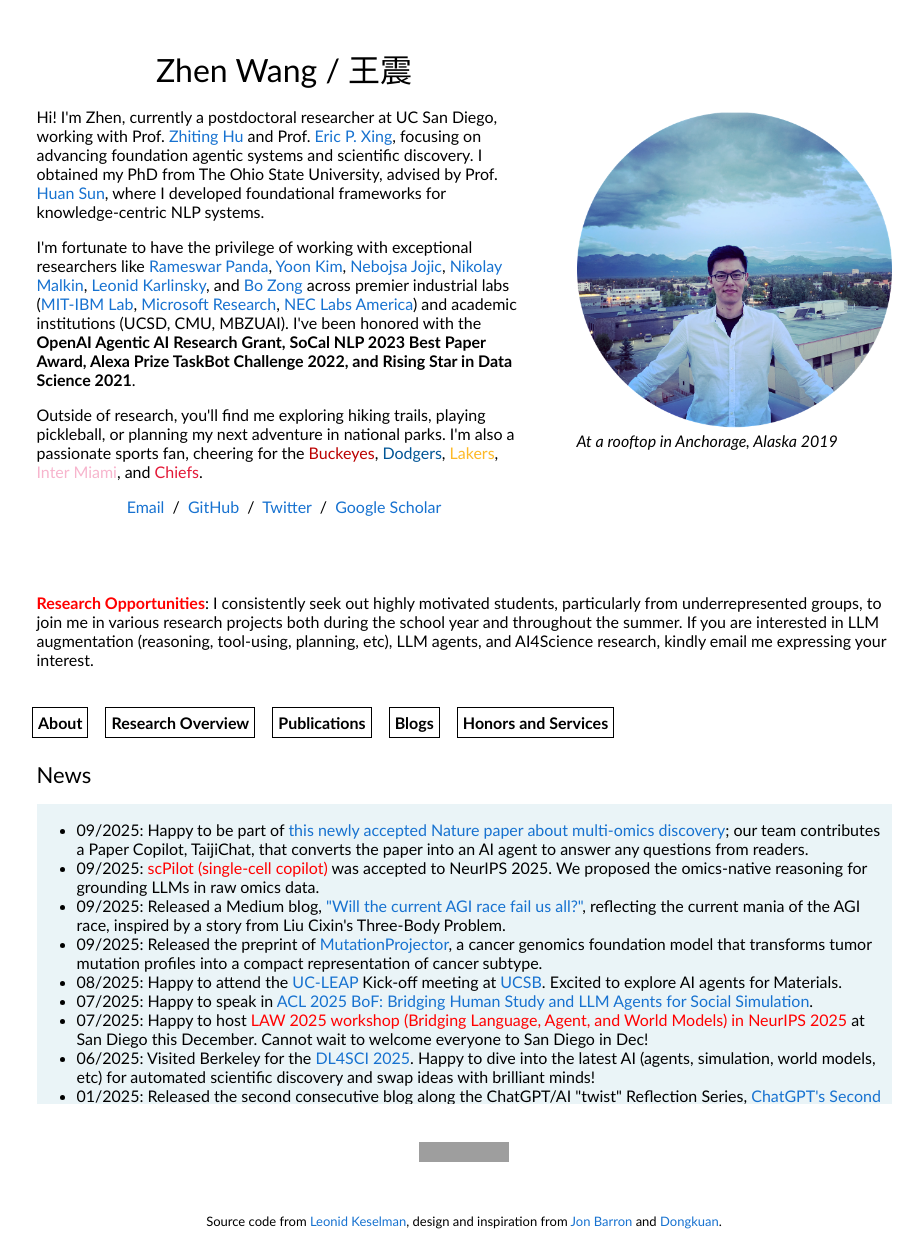
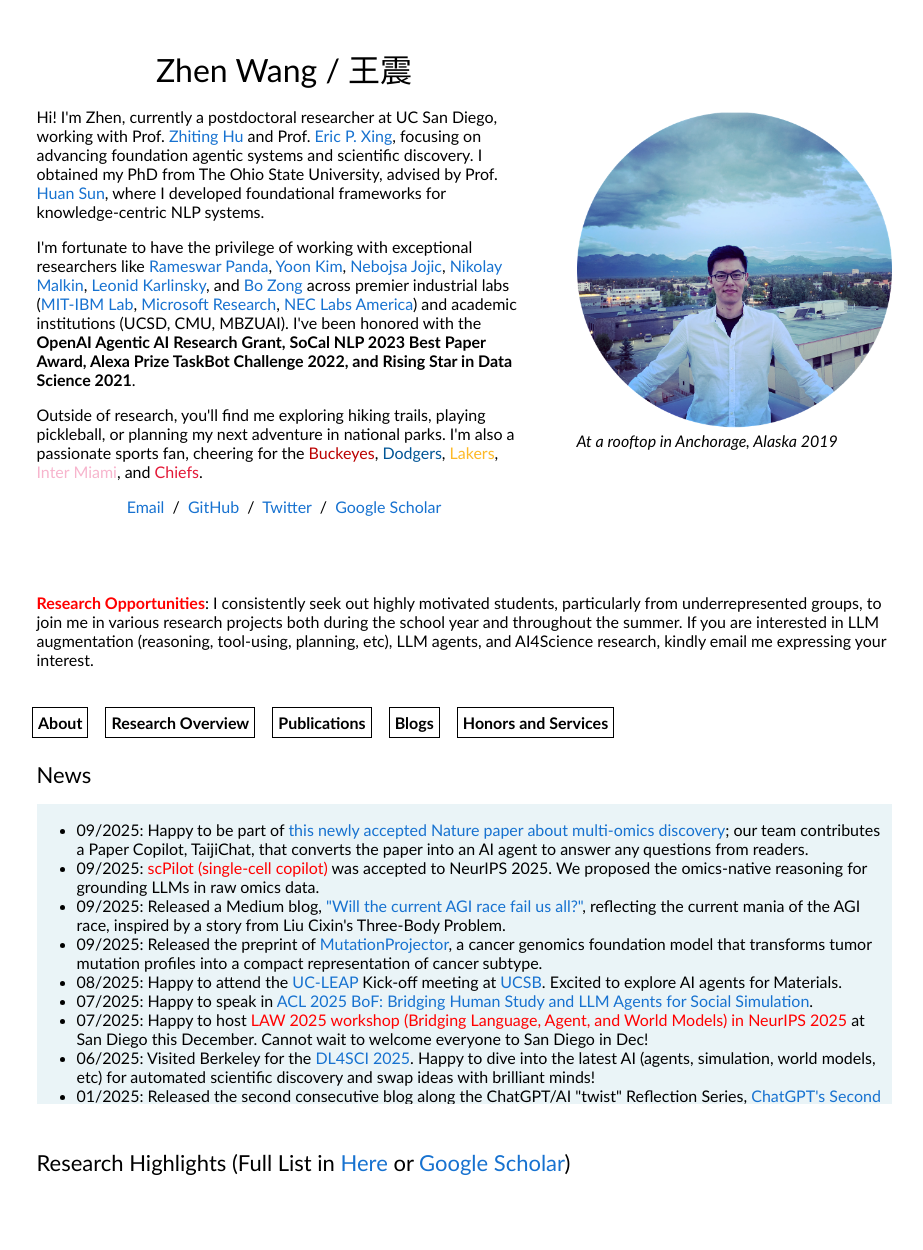
Before and after one commit to zhenwang9102/zhenwang9102.github.io, a Jekyll site: the page built from _posts/2019-06-02-venue.markdown, in a window 1280 px wide. Shown: the whole page, without its empty margins (176-1099 px from the left). Built offline with Jekyll 4.4.1, drawn with Linux system fonts in a browser that asks for light colours; after the commit the page ends 1206 px from its top, so only the background shows below that; grey boxes are pictures that could not be loaded.

Commit message:
Update default.html

```diff
--- a/_layouts/default.html
+++ b/_layouts/default.html
@@ -371,7 +371,7 @@
         </table>
 
 
-        <!-- <table style="width:100%;border:0px;border-spacing:0px;border-collapse:separate;margin-right:auto;margin-left:auto;">
+        <table style="width:100%;border:0px;border-spacing:0px;border-collapse:separate;margin-right:auto;margin-left:auto;">
           <tr>
             <td style="padding:2.5%;width:100%;vertical-align:middle">
               <h2>Research Highlights (Full List in <a href="https://zhenwang9102.github.io/page_pubs.html" style="font-family: inherit; font-size: inherit; font-weight: inherit;">Here</a> or <a href="https://scholar.google.com/citations?hl=en&user=asBaytUAAAAJ&view_op=list_works&sortby=pubdate" style="font-family: inherit; font-size: inherit; font-weight: inherit;">Google Scholar</a>)</h2>
@@ -379,7 +379,7 @@
           </tr>
         </table>
 
-        <table style="width:100%;border:0px;border-spacing:0px;border-collapse:separate;margin-right:auto;margin-left:auto;">
+        <!-- <table style="width:100%;border:0px;border-spacing:0px;border-collapse:separate;margin-right:auto;margin-left:auto;">
           <tr>
             <td style="padding:20px;width:25%;vertical-align:middle;">
               <img src="/images/dearena.png" alt="dearena" width="180" height="auto" style="border-style: none">
@@ -535,7 +535,7 @@
               <i><b>[KDD 2019]</b> <a href="https://zhenwang9102.github.io/files/KDD2019_ZW_SurfCon_paper.pdf">PDF</a> / <a href="https://github.com/zhenwang9102/SurfCon">Code</a> / <a href="https://zhenwang9102.github.io/files/KDD2019_ZW_SurfCon_Slides.pdf">Slides</a> / <a href="https://zhenwang9102.github.io/files/KDD2019_ZW_SurfCon_Poster.pdf">Poster</a> (Research Track, Long Paper, Oral Presentation) <i>
             </td>
           </tr>
-        </table> -->
+        </table>
 
 
         <table style="width:100%;border:0px;border-spacing:0px;border-collapse:separate;margin-right:auto;margin-left:auto;">
@@ -550,7 +550,7 @@
               </p>
             </td>
           </tr>
-        </table>
+        </table> -->
 
 
       </td>
```
